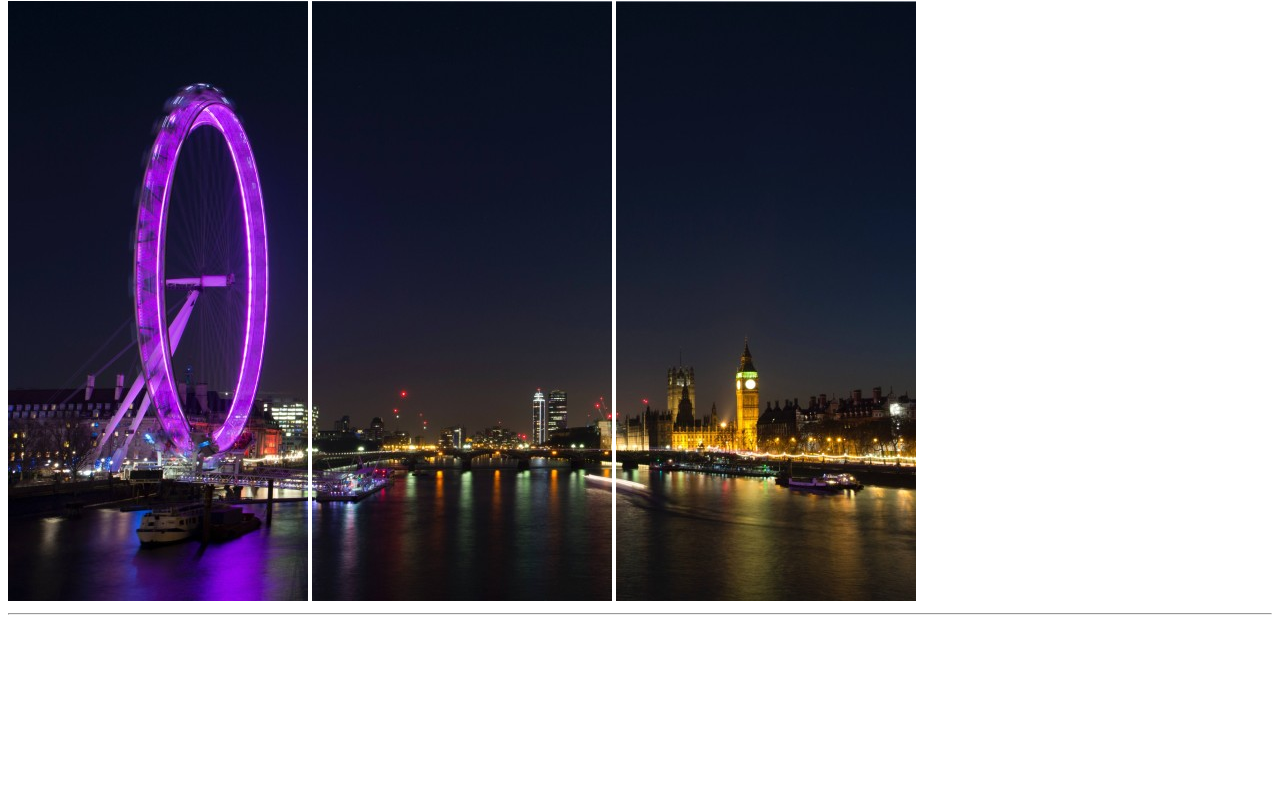
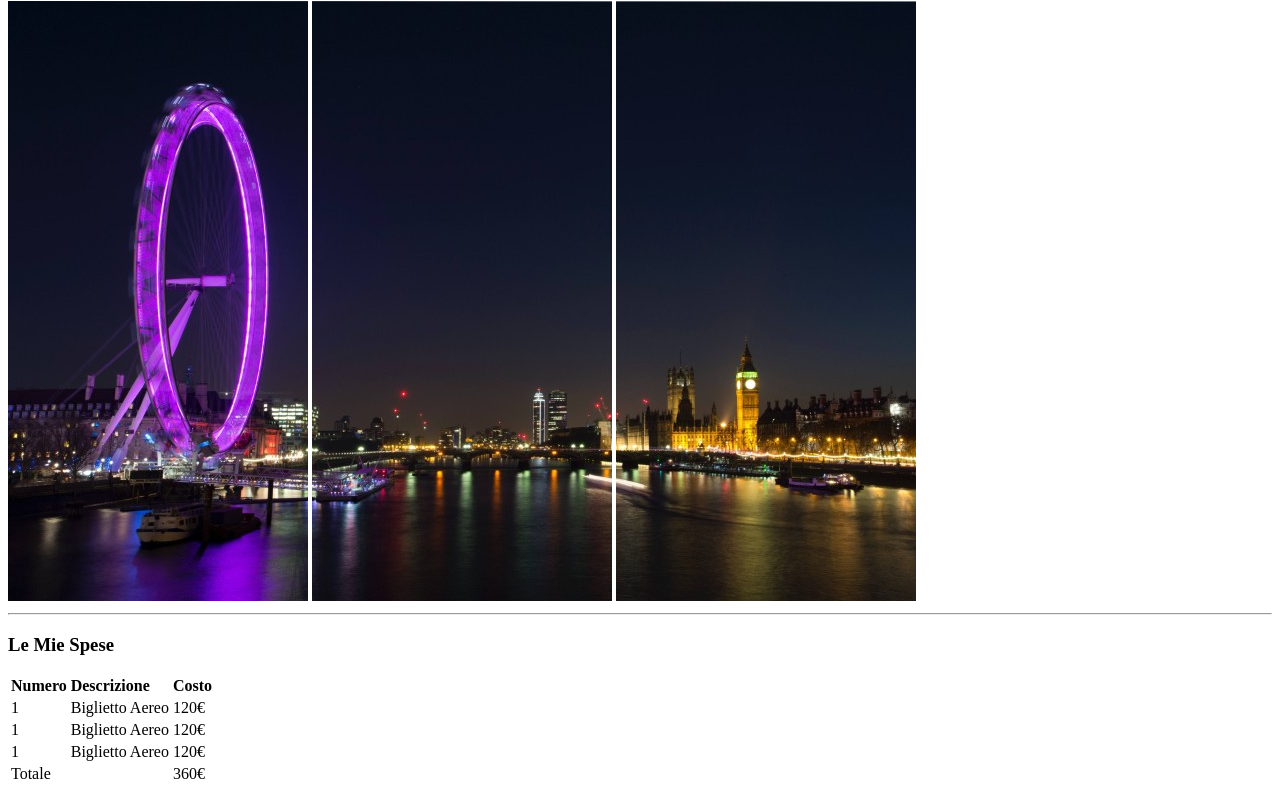
Before and after one commit to AgneseBettio/html-london-trip, a plain HTML site: page index.html in a window 1280 px wide. Shown: the part 79-873 px from the top of the page. Before the commit the page ends 800 px from the top, so only its background shows below. Drawn offline with Linux system fonts and the light colour scheme.

Commit message:
aggiunta sezione le mie spese

```diff
--- a/index.html
+++ b/index.html
@@ -18,6 +18,42 @@
 
     <!-- plan e info utili -->
     <main>
+        <section>
+            <h3>Le Mie Spese</h3>
+            <table>
+                <thead>
+                    <tr>
+                        <td><strong>Numero</strong></td>
+                        <td><strong>Descrizione</strong></td>
+                        <td><strong>Costo</strong></td>
+                    </tr>
+                </thead>
+                <tbody>
+                    <tr>
+                        <td>1</td>
+                        <td>Biglietto Aereo</td>
+                        <td>120€</td>
+                    </tr>
+                    <tr>
+                        <td>1</td>
+                        <td>Biglietto Aereo</td>
+                        <td>120€</td>
+                    </tr>
+                    <tr>
+                        <td>1</td>
+                        <td>Biglietto Aereo</td>
+                        <td>120€</td>
+                    </tr>
+                </tbody>
+                <tfoot>
+                    <tr>
+                        <td>Totale</td>
+                        <td></td>
+                        <td>360€</td>
+                    </tr>
+                </tfoot>
+            </table>
+        </section>
 
     </main>
 
```
